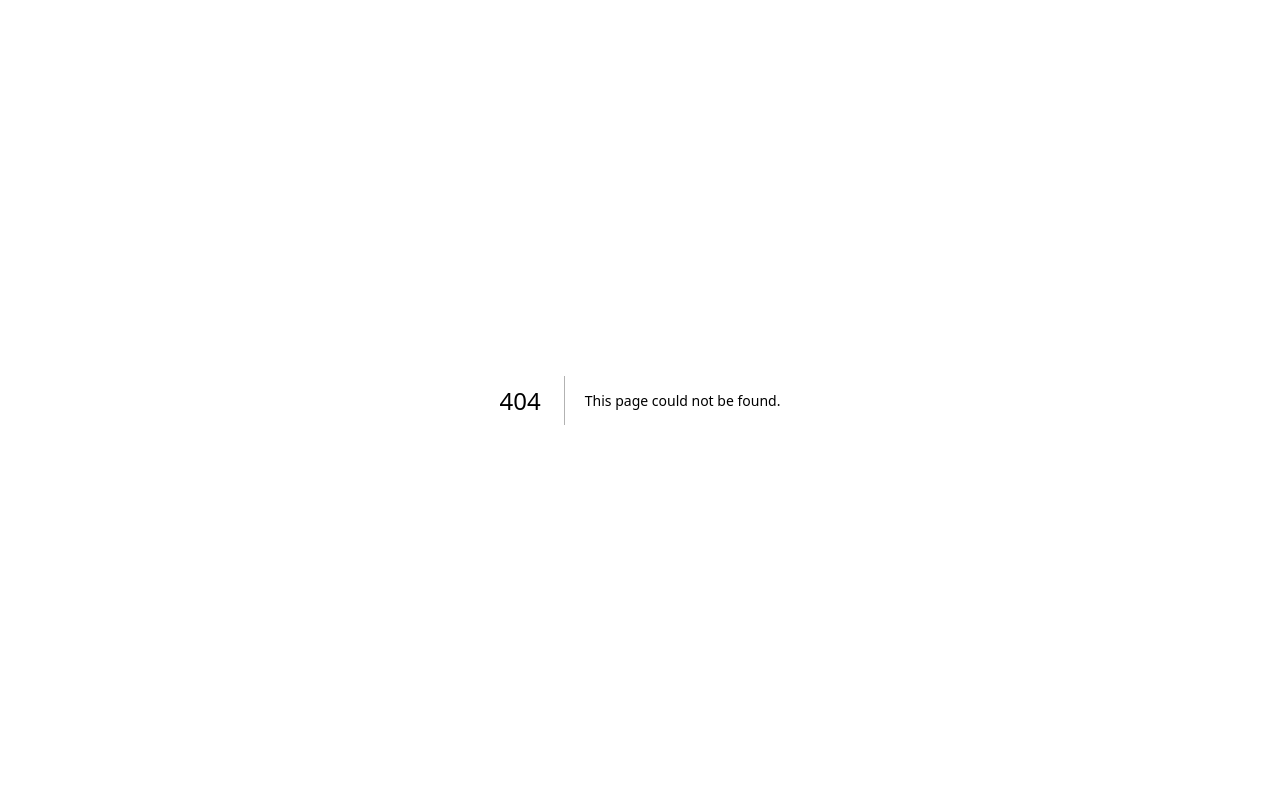
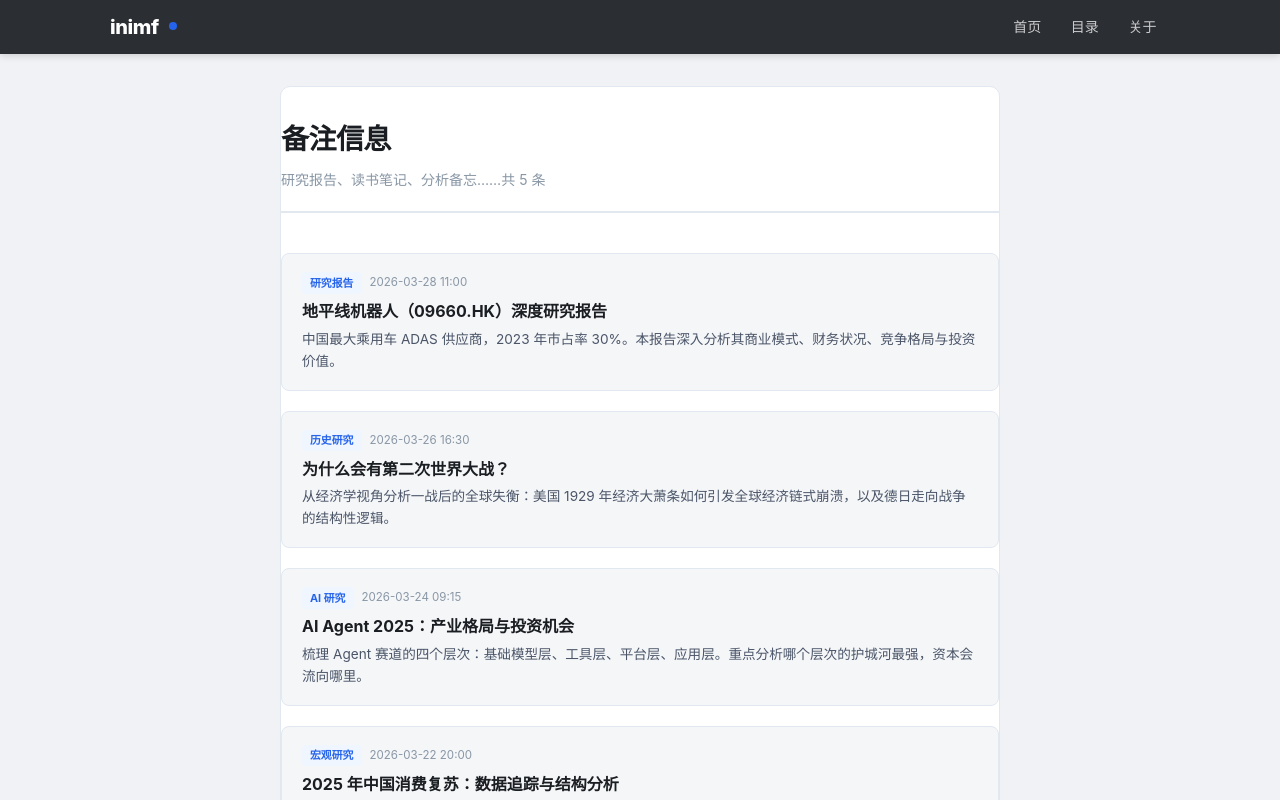
Before and after one commit to web1286/inimf-blog, a Next.js app: page /notes in a window 1280 px wide. Before the commit this address had no page. Shown: the top 800 px of the page. Built offline with nearby package versions, Linux system fonts and the light colour scheme.

Commit message:
✨ feat: 备注信息独立目录页 /notes

```diff
--- /dev/null
+++ b/pages/notes.tsx
@@ -0,0 +1,35 @@
+import Layout from '../components/Layout'
+import Link from 'next/link'
+import { NOTES } from '../data/notes'
+
+export default function NotesPage() {
+  const sorted = [...NOTES].sort((a, b) =>
+    `${b.date} ${b.time}`.localeCompare(`${a.date} ${a.time}`)
+  )
+
+  return (
+    <Layout title="备注信息" hideSidebar>
+      <div className="archive-page">
+        <div className="archive-header">
+          <h1 className="archive-title">备注信息</h1>
+          <p className="archive-desc">研究报告、读书笔记、分析备忘……共 {NOTES.length} 条</p>
+        </div>
+
+        <div className="notes-list">
+          {sorted.map((n, i) => (
+            <div key={i} className="notes-item">
+              <div className="notes-item-meta">
+                {n.tags && n.tags[0] && (
+                  <span className="notes-tag-badge">{n.tags[0]}</span>
+                )}
+                <span className="notes-date">{n.date} {n.time}</span>
+              </div>
+              <Link href={`/posts/${n.slug}`} className="notes-item-title">{n.title}</Link>
+              <p className="notes-item-summary">{n.summary}</p>
+            </div>
+          ))}
+        </div>
+      </div>
+    </Layout>
+  )
+}
```
